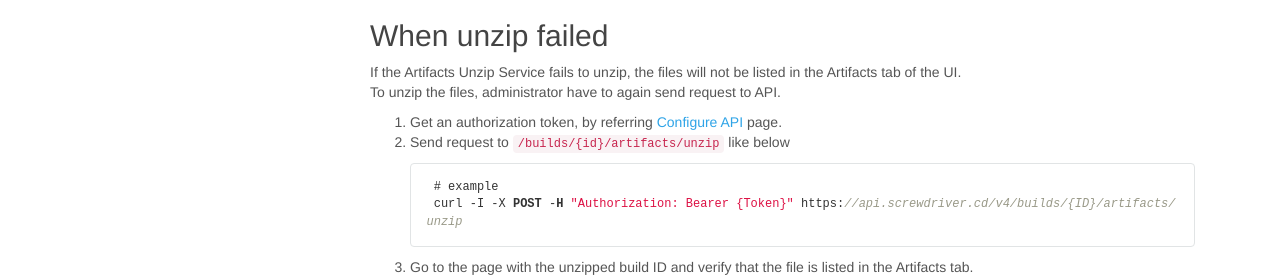
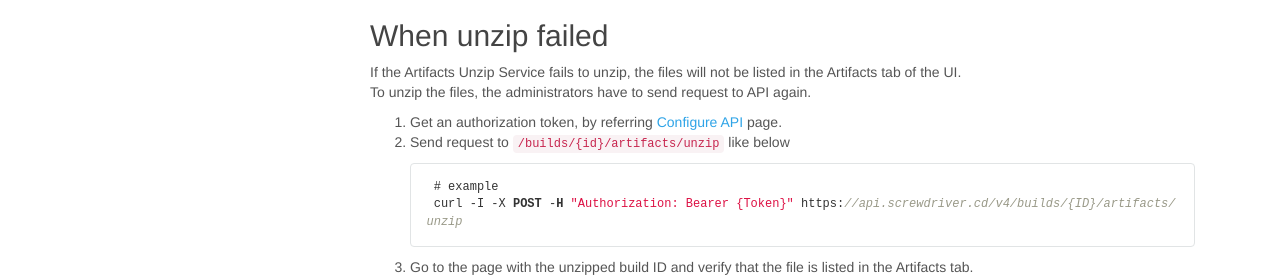
Before and after one commit to screwdriver-cd/guide, a Jekyll site: the page built from docs/cluster-management/zip-artifacts.md, in a window 1280 px wide and 900 px high, scrolled down 768 px. Shown: the part 513-790 px from the top of the window. Built offline with Jekyll 4.4.1, drawn with Linux system fonts in a browser that asks for light colours.

Commit message:
Update docs/cluster-management/zip-artifacts.md
Co-authored-by: Haruka Kawamura <itleigns@gmail.com>

```diff
--- a/docs/cluster-management/zip-artifacts.md
+++ b/docs/cluster-management/zip-artifacts.md
@@ -58,7 +58,7 @@ unzipArtifacts:
 ## When unzip failed
 
 If the Artifacts Unzip Service fails to unzip, the files will not be listed in the Artifacts tab of the UI.
-To unzip the files, administrator have to again send request to API.
+To unzip the files, the administrators have to send request to API again.
 
 1. Get an authorization token, by referring [Configure API](../user-guide/api#with-a-rest-client) page.
 1. Send request to `/builds/{id}/artifacts/unzip` like below
```
